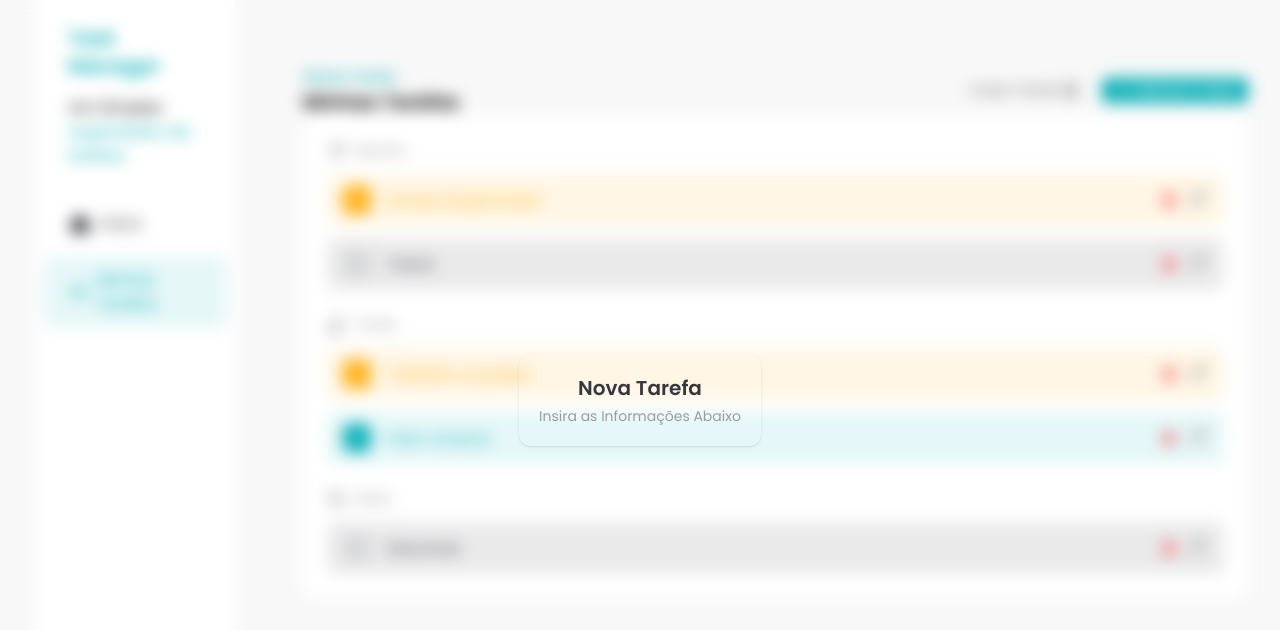
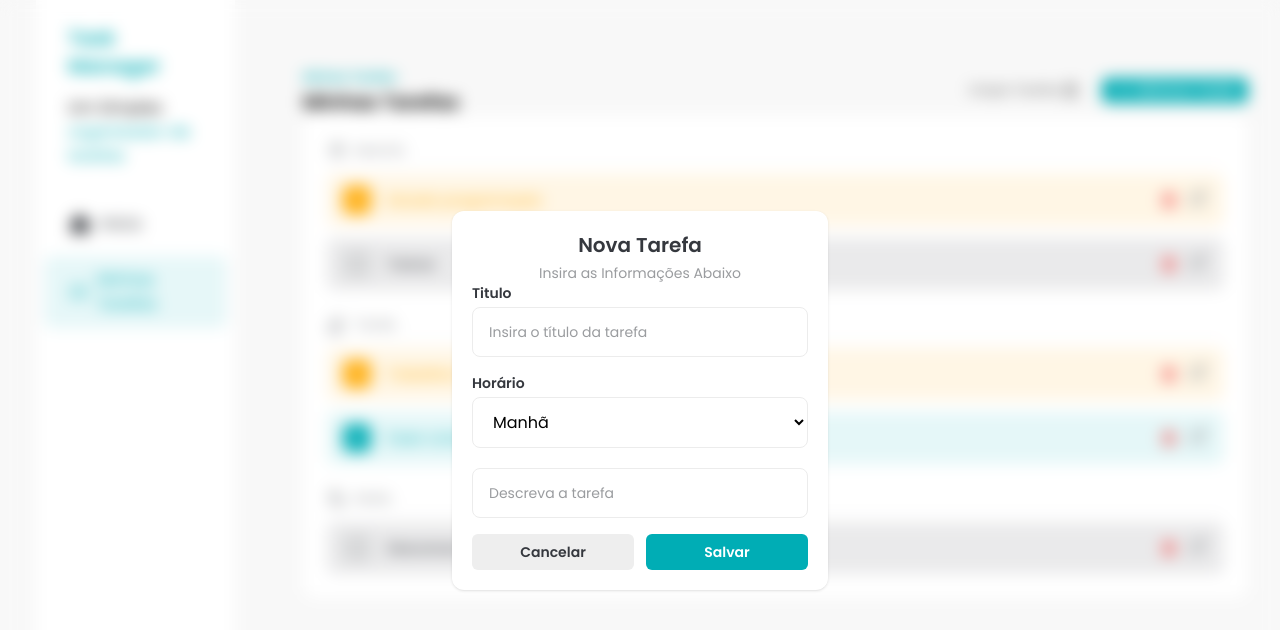
Before and after one commit to JoaoMeisterI/Task-Manager, a React (Vite) app: page / in a window 1280 px wide. Both pictures are taken after a click on the button "Adicionar Tarefa". Shown: the top 630 px of the page. Built offline with nearby package versions, Linux system fonts and the light colour scheme.

Commit message:
Feat: Add TimeSelect Component

```diff
--- a/package.json
+++ b/package.json
@@ -13,6 +13,7 @@
   "dependencies": {
     "react": "^18.2.0",
     "react-dom": "^18.2.0",
+    "react-transition-group": "^4.4.5",
     "sonner": "^2.0.7"
   },
   "devDependencies": {
--- /dev/null
+++ b/src/components/AddTaskDialog.css
@@ -0,0 +1,17 @@
+.add-task-dialog-enter {
+  opacity: 0;
+}
+
+.add-task-dialog-enter-active {
+  opacity: 1;
+  transition: opacity 500ms;
+}
+
+.add-task-dialog-exit {
+  opacity: 1;
+}
+
+.add-task-dialog-exit-active {
+  opacity: 0;
+  transition: opacity 500ms;
+}
--- a/src/components/AddTaskDialog.jsx
+++ b/src/components/AddTaskDialog.jsx
@@ -1,18 +1,58 @@
 import { createPortal } from "react-dom"
+import Input from "./Input"
+import Button from "./Button"
+import { CSSTransition } from "react-transition-group"
+import { useRef } from "react"
+import TimeSelect from "./TimeSelect"
+import "./AddTaskDialog.css"
 
 // eslint-disable-next-line react/prop-types
-const AddTaskDialog = ({ isOpen }) => {
-  if (!isOpen) return null
+const AddTaskDialog = ({ isOpen, handleDialogClose }) => {
+  const nodeRef = useRef(null)
 
   return createPortal(
-    <div className="fixed bottom-0 left-0 top-0 flex h-screen w-screen items-center justify-center backdrop-blur">
-      <div className="rounded-xl p-5 text-center shadow">
-        <h2 className="text-xl font-semibold text-[#35383E]">Nova Tarefa</h2>
-        <p className="mt-1 text-sm text-[#9A9C9F]">
-          Insira as Informações Abaixo
-        </p>
+    <CSSTransition
+      nodeRef={nodeRef}
+      in={isOpen}
+      timeout={500}
+      classNames="add-task-dialog"
+      unmountOnExit
+    >
+      {/* O elemento que vai receber as classes precisa ser o root do modal */}
+      <div
+        ref={nodeRef}
+        className="fixed bottom-0 left-0 top-0 flex h-screen w-screen items-center justify-center backdrop-blur"
+      >
+        <div className="rounded-xl bg-white p-5 text-center shadow">
+          <h2 className="text-xl font-semibold text-[#35383E]">Nova Tarefa</h2>
+          <p className="mt-1 text-sm text-[#9A9C9F]">
+            Insira as Informações Abaixo
+          </p>
+          <div className="flex w-[336px] flex-col space-y-4">
+            <Input
+              id="title"
+              label="Titulo"
+              placeholder="Insira o título da tarefa"
+            />
+            <TimeSelect />
+            <Input id="description" placeholder="Descreva a tarefa" />
+            <div className="flex gap-3">
+              <Button
+                size="large"
+                variant="terciary"
+                className="w-full"
+                onClick={handleDialogClose}
+              >
+                Cancelar
+              </Button>
+              <Button size="large" className="w-full">
+                Salvar
+              </Button>
+            </div>
+          </div>
+        </div>
       </div>
-    </div>,
+    </CSSTransition>,
     document.body
   )
 }
--- a/src/components/Button.jsx
+++ b/src/components/Button.jsx
@@ -1,5 +1,6 @@
-// eslint-disable-next-line react/prop-types
-const Button = ({ children, variant = "primary", ...rest }) => {
+/* eslint-disable react/prop-types */
+
+const Button = ({ children, variant = "primary", size = "small", className, ...rest }) => {
   const getVariantClasses = () => {
     if (variant === "primary") {
       return "bg-[#00ADB5] text-white"
@@ -10,13 +11,24 @@ const Button = ({ children, variant = "primary", ...rest }) => {
     }
 
     if (variant === "terciary") {
-      return "bg-transparent bg-gray-400"
+      return "bg-[#EEEEEE] text-[#35383E]"
     }
+  }
+
+  const getSizeClasses = () => {
+    if (size === 'small') {
+      return "py-1 text-xs"
+    }
+
+    if (size === 'large') {
+      return "py-2 text-sm"
+    }
+
   }
 
   return (
     <button
-      className={`flex items-center gap-1 rounded-md px-3 py-1 text-xs font-semibold transition hover:opacity-75 ${getVariantClasses()}`}
+      className={`flex items-center gap-1 justify-center rounded-md px-3 ${className} ${getSizeClasses()} font-semibold transition hover:opacity-75 ${getVariantClasses()}`}
       {...rest}
     >
       {children}
--- /dev/null
+++ b/src/components/Input.jsx
@@ -0,0 +1,17 @@
+import InputLabel from "./InputLabel"
+
+// eslint-disable-next-line react/prop-types
+const Input = ({ label, ...rest }) => {
+  return (
+    <div className="flex flex-col space-y-1 text-left">
+      <InputLabel htmlFor={rest.id}>{label}</InputLabel>
+      <input
+        type="text"
+        className="rounded-lg border border-solid border-[#ECECEC] px-4 py-3 outline-[#00ADB5] placeholder:text-sm placeholder:text-[#9A9C9F]"
+        {...rest}
+      />
+    </div>
+  )
+}
+
+export default Input
--- /dev/null
+++ b/src/components/InputLabel.jsx
@@ -0,0 +1,10 @@
+/* eslint-disable react/prop-types */
+const InputLabel = (props) => {
+  return (
+    <label className="text-sm font-semibold text-[#35383E]" {...props}>
+      {props.children}
+    </label>
+  )
+}
+
+export default InputLabel
--- a/src/components/TaskItem.jsx
+++ b/src/components/TaskItem.jsx
@@ -1,8 +1,5 @@
-import CheckIcon from "../assets/icons/check.svg?react"
-import LoadIcon from "../assets/icons/loader.svg?react"
-import DetailsIcons from "../assets/icons/details.svg?react"
+import { CheckIcon, LoaderIcon, TrashIcon, DetailsIcon } from "../assets/icons"
 import Button from "./Button"
-import TrashIcon from "../assets/icons/trash.svg?react"
 
 /* eslint-disable react/prop-types */
 const TaskItem = ({ tasks, handleAlteraStatus, handleRemoveItem }) => {
@@ -34,7 +31,7 @@ const TaskItem = ({ tasks, handleAlteraStatus, handleRemoveItem }) => {
           />
           {tasks.status === "completed" && <CheckIcon />}
           {tasks.status === "in_progress" && (
-            <LoadIcon className="animate-spin" />
+            <LoaderIcon className="animate-spin" />
           )}
         </label>
         <p>{tasks.title}</p>
@@ -44,7 +41,7 @@ const TaskItem = ({ tasks, handleAlteraStatus, handleRemoveItem }) => {
           <TrashIcon className="text-red-500" />
         </Button>
         <a href="#" className="transition hover:opacity-75">
-          <DetailsIcons />
+          <DetailsIcon />
         </a>
       </div>
     </div>
--- a/src/components/Tasks.jsx
+++ b/src/components/Tasks.jsx
@@ -44,6 +44,10 @@ const Tasks = () => {
     toast.success("Tarefa Removida Com Sucesso")
   }
 
+  const handleDialogClose = () => {
+    setAddTaskDialogIsOpen(false)
+  }
+
   return (
     <div className="w-full px-8 py-16">
       <div className="flex w-full justify-between">
@@ -65,7 +69,10 @@ const Tasks = () => {
             Adicionar Tarefa
           </Button>
 
-          <AddTaskDialog isOpen={AddTaskDialogIsOpen} />
+          <AddTaskDialog
+            isOpen={AddTaskDialogIsOpen}
+            handleDialogClose={handleDialogClose}
+          />
         </div>
       </div>
       <div className="rounded-xl bg-white p-6">
--- /dev/null
+++ b/src/components/TimeSelect.jsx
@@ -0,0 +1,16 @@
+import InputLabel from "./InputLabel"
+
+const TimeSelect = () => {
+  return (
+    <div className="flex flex-col space-y-1 text-left">
+      <InputLabel htmlFor="Horario">Horário</InputLabel>
+      <select className="rounded-lg border border-solid border-[#ECECEC] bg-white px-4 py-3 outline-[#00ADB5] placeholder:text-sm placeholder:text-[#9A9C9F]">
+        <option value="morning">Manhã</option>
+        <option value="afternoon">Tarde</option>
+        <option value="evening">Noite</option>
+      </select>
+    </div>
+  )
+}
+
+export default TimeSelect
```
Also changed, not shown: 1 other file (tests, documents, lock files or other folders).
